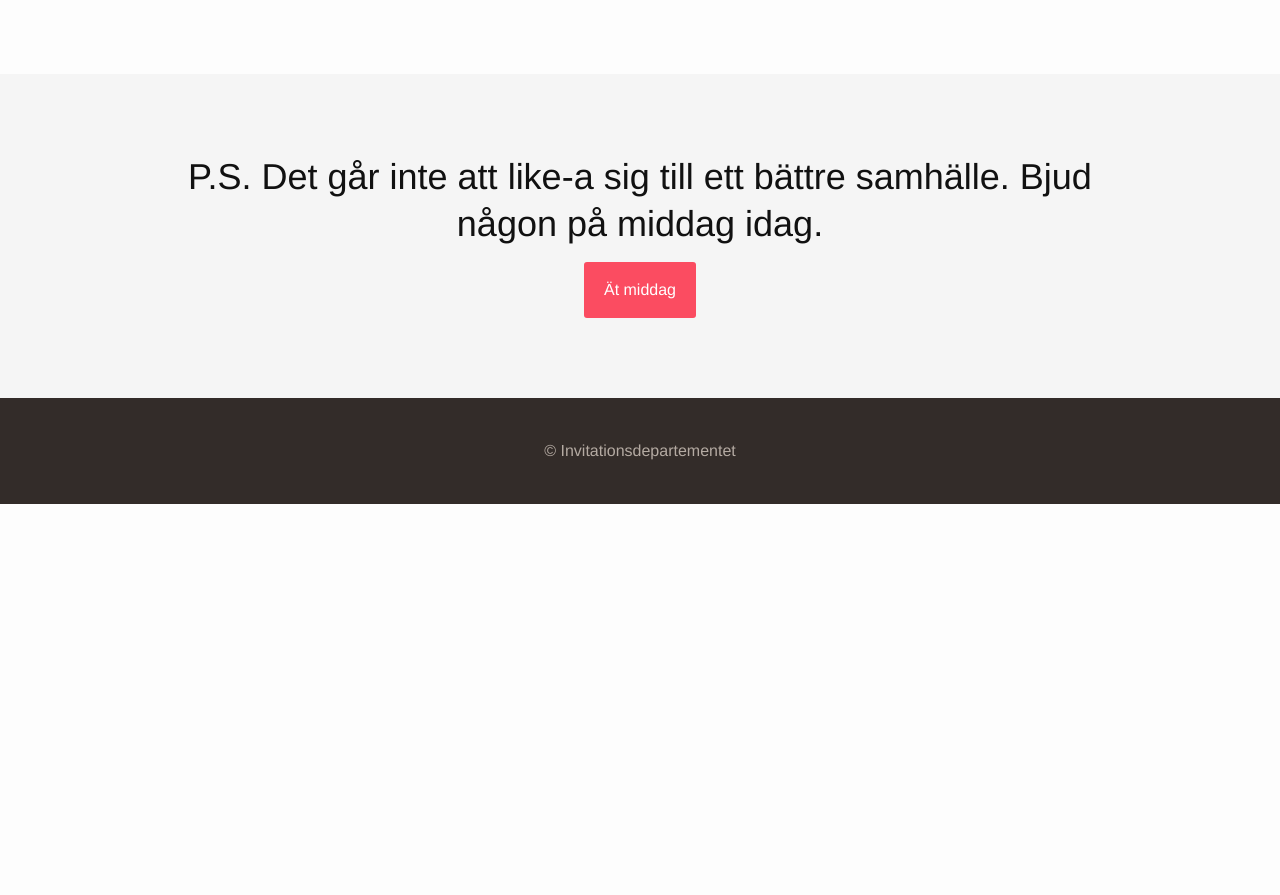
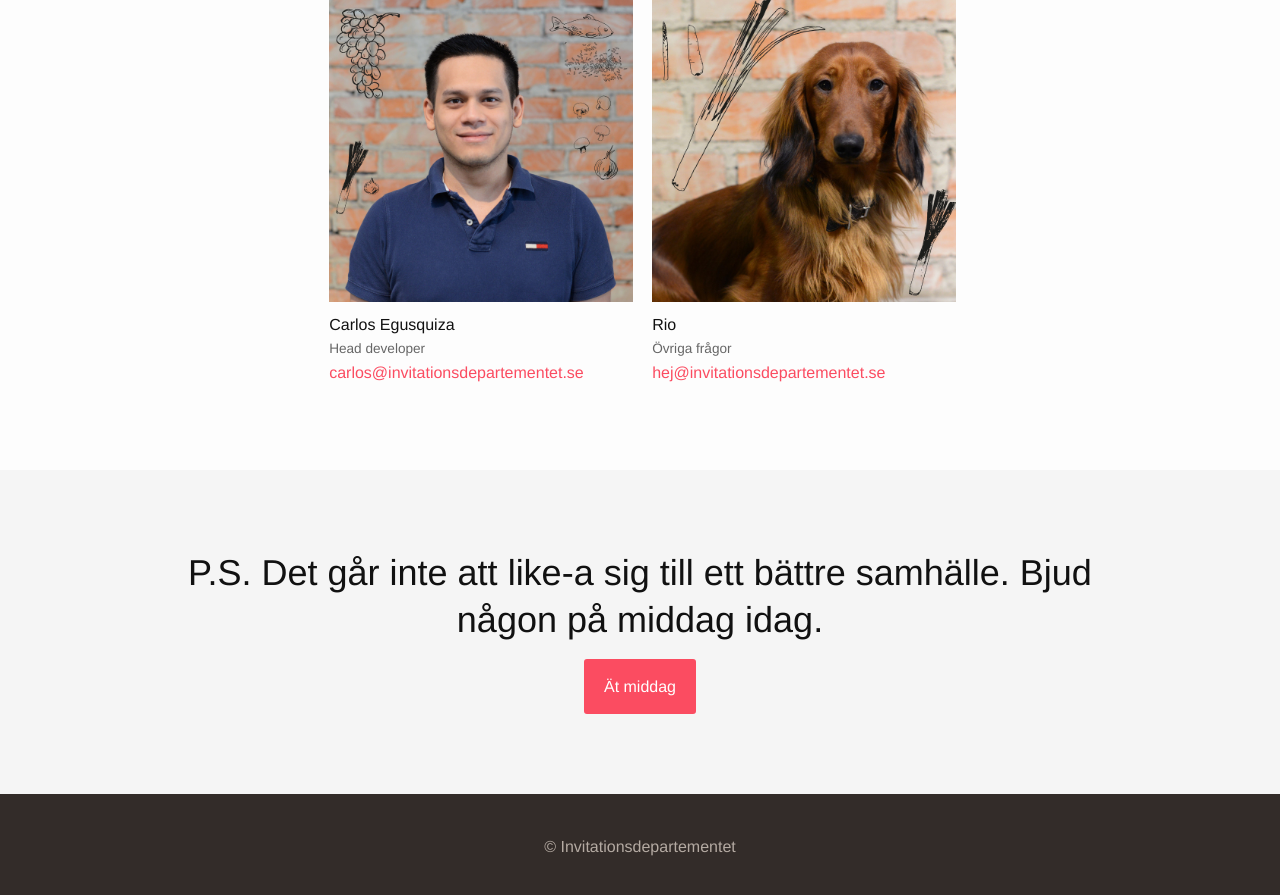
Before and after one commit to Invitationsdepartementet/test, a Jekyll site: the page built from index.html, in a window 1280 px wide and 900 px high, scrolled down 4921 px. Shown: the top 895 px of the window. Built offline with Jekyll 4.4.1, drawn with Linux system fonts in a browser that asks for light colours; before the commit the page ends 5425 px from its top, so only the background shows below that.

Commit message:
Add presentations

```diff
--- a/index.html
+++ b/index.html
@@ -171,6 +171,18 @@ layout: default
           <span class="presentation-desc">Community manager</span>
           <a class="presentation-email" href="mailto:malcolm@invitationsdepartementet.se">malcolm@invitationsdepartementet.se</a>
         </div>
+        <div class="presentation">
+          <img width="400" height="400" src="/images/carlos.jpg" alt="Carlos Egusquiza">
+          <span class="presentation-name">Carlos Egusquiza</span>
+          <span class="presentation-desc">Head developer</span>
+          <a class="presentation-email" href="mailto:carlos@invitationsdepartementet.se">carlos@invitationsdepartementet.se</a>
+        </div>
+        <div class="presentation">
+          <img width="400" height="400" src="/images/rio.jpg" alt="Rio">
+          <span class="presentation-name">Rio</span>
+          <span class="presentation-desc">Övriga frågor</span>
+          <a class="presentation-email" href="mailto:hej@invitationsdepartementet.se">hej@invitationsdepartementet.se</a>
+        </div>
       </div>
 
     </div>
```
